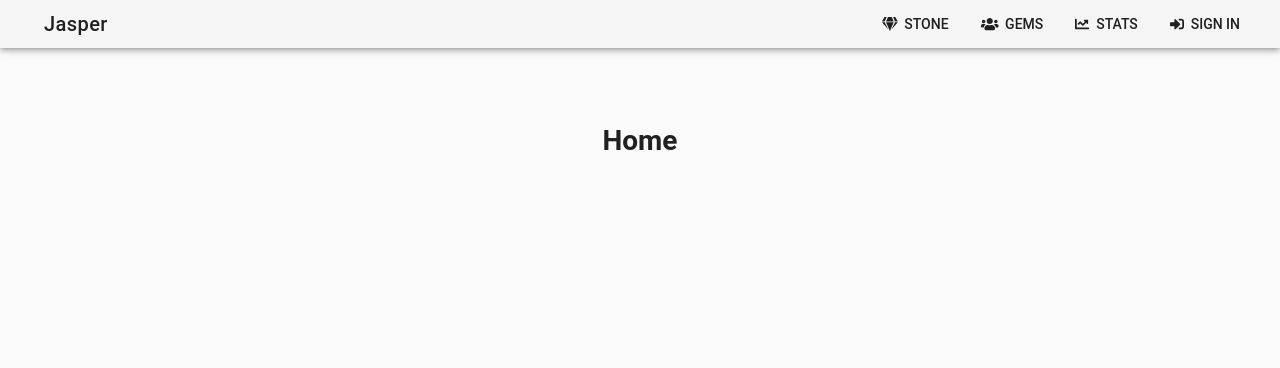
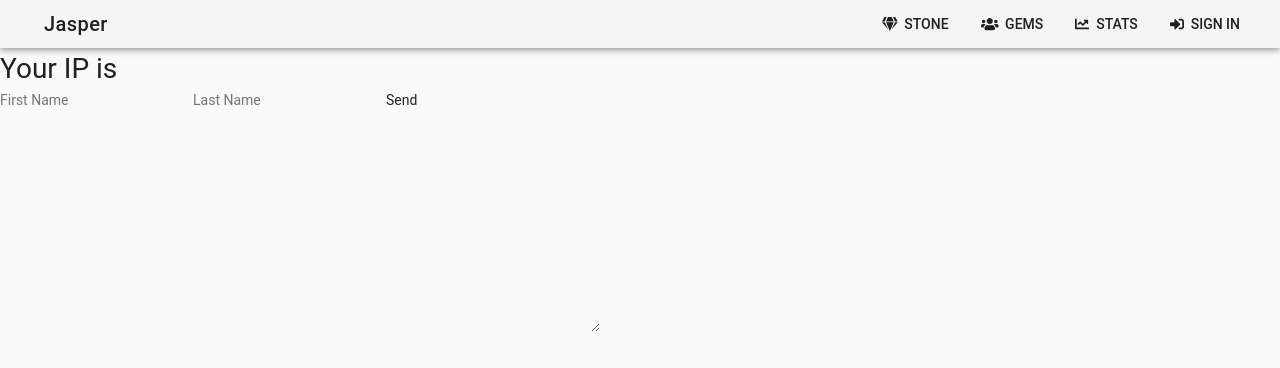
Before and after one commit to jgfoster/Jasper, a Vue app: page / in a window 1280 px wide. Shown: the top 368 px of the page. Built offline with nearby package versions, Linux system fonts and the light colour scheme; no server answers; the HTML template or start-up script is replaced by a standard one.

Commit message:
Use single quotes rather than double. Use relative URL path. Experiment with axios for AJAX stuff.

```diff
--- a/src/components/Gems.vue
+++ b/src/components/Gems.vue
@@ -103,22 +103,22 @@
      communicating to stone, or -1 if session is not using a hostagent .
  24. SmallInteger listening port if this session is a hostagent, or -1 .
         */
-          {text: 'ID', align: 'center', value: 'id', tip: "The session's sessionId (unique among current sessions)."},
-          {text: 'Serial', align: 'center', value: 'serial', tip: "The session's serial number (unique since the stone started)."},
+          {text: 'ID', align: 'center', value: 'id', tip: 'The session\'s sessionId (unique among current sessions).'},
+          {text: 'Serial', align: 'center', value: 'serial', tip: 'The session\'s serial number (unique since the stone started).'},
           {text: 'Description', align: 'center', value: 'descr', tip: ''},
-          {text: 'User', align: 'center', value: 'user', tip: "The UserProfile of the session; nil if the UserProfile is recently created and not visible from this session's transactional view or the session is in login or processing, or has logged out."},
-          {text: 'Host', align: 'center', value: 'host', tip: "The hostname of the machine running the Gem process. Specifically, the peer's hostname as seen by stone, for the gem to stone network connection used for login."},
+          {text: 'User', align: 'center', value: 'user', tip: 'The UserProfile of the session; nil if the UserProfile is recently created and not visible from this session\'s transactional view or the session is in login or processing, or has logged out.'},
+          {text: 'Host', align: 'center', value: 'host', tip: 'The hostname of the machine running the Gem process. Specifically, the peer\'s hostname as seen by stone, for the gem to stone network connection used for login.'},
           {text: 'Gem PID', align: 'center', value: 'pid', tip: 'The process ID of the Gem or topaz -l process.'},
           {text: 'GCI PID', align: 'center', value: 'gci', tip: ''},
-          {text: 'View Age', align: 'center', value: 'viewAge', tip: "Time since the session's most recent beginTransaction, commitTransaction, or abortTransaction."},
-          {text: 'Has Oldest CR', align: 'center', value: 'oldestCR', tip: "A Boolean whose value is true if the session is currently referencing the oldest commit record, and false if it is not."},
+          {text: 'View Age', align: 'center', value: 'viewAge', tip: 'Time since the session\'s most recent beginTransaction, commitTransaction, or abortTransaction.'},
+          {text: 'Has Oldest CR', align: 'center', value: 'oldestCR', tip: 'A Boolean whose value is true if the session is currently referencing the oldest commit record, and false if it is not.'},
           {text: 'Backlog', align: 'center', value: 'backlog', tip: ''},
-          {text: 'Primitive', align: 'center', value: 'prim', tip: "Primitive number in which the Gem is executing, or 0 if it is not executing in a long primitive."},
-          {text: 'State', align: 'center', value: 'state', tip: "The session state."},
-          {text: 'Transaction', align: 'center', value: 'trans', tip: "A SmallInteger whose value is -1 if the session is in transactionless mode, 0 if it is not in a transaction and 1 if it is in a transaction."},
+          {text: 'Primitive', align: 'center', value: 'prim', tip: 'Primitive number in which the Gem is executing, or 0 if it is not executing in a long primitive.'},
+          {text: 'State', align: 'center', value: 'state', tip: 'The session state.'},
+          {text: 'Transaction', align: 'center', value: 'trans', tip: 'A SmallInteger whose value is -1 if the session is in transactionless mode, 0 if it is not in a transaction and 1 if it is in a transaction.'},
           {text: 'Age', align: 'center', value: 'age', tip: ''},
           {text: 'Quiet Time', align: 'center', value: 'quiet', tip: ''},
-          {text: 'IP', align: 'center', value: 'id', tip: "A String containing the ip address of host running the GCI process. If the GCI application is remote, the peer address as seen by the gem of the GCI app to gem network connection. For a hostagent, this is the ip address of the remote host being serviced, otherwise if the GCI application is linked (using libgcilnk*.so or gcilnk*.dll) this is the peer's ip address as seen by stone, for the gem to stone network connection used for login."},
+          {text: 'IP', align: 'center', value: 'id', tip: 'A String containing the ip address of host running the GCI process. If the GCI application is remote, the peer address as seen by the gem of the GCI app to gem network connection. For a hostagent, this is the ip address of the remote host being serviced, otherwise if the GCI application is linked (using libgcilnk*.so or gcilnk*.dll) this is the peer\'s ip address as seen by stone, for the gem to stone network connection used for login.'},
           {text: 'Host Id', align: 'center', value: 'hostId', tip: ''},
           {text: 'Priority', align: 'center', value: 'priority', tip: ''},
           {text: 'Vote State', align: 'center', value: 'vote', tip: ''},
@@ -147,7 +147,7 @@
       fetchGemList () {
         if (!this.callInProgress) {
           this.callInProgress = true
-          axios({ method: 'GET', 'url': 'https://localhost:8888/gems' }).then(result => {
+          axios({ method: 'GET', 'url': 'gems' }).then(result => {
             this.gems = result.data
             this.slept = 0
             this.callInProgress = false
--- a/src/components/Home.vue
+++ b/src/components/Home.vue
@@ -1,13 +1,75 @@
 <template>
-  <v-container fluid>
-    <v-layout row wrap>
-      <v-flex xs12 class="text-xs-center" mt-5>
-        <h1>Home</h1>
-      </v-flex>
-    </v-layout>
-  </v-container>
+  <div class="hello">
+    <h1>Your IP is {{ ip }}</h1>
+    <input type="text" v-model="input.firstname" placeholder="First Name" />
+    <input type="text" v-model="input.lastname" placeholder="Last Name" />
+    <button v-on:click="sendData()">Send</button>
+    <br />
+    <br />
+    <textarea>{{ response }}</textarea>
+  </div>
 </template>
 
 <script>
-  export default {}
+  import axios from 'axios'
+
+  export default {
+    name: 'HelloWorld',
+    data () {
+      return {
+        ip: '',
+        input: {
+          firstname: '',
+          lastname: ''
+        },
+        response: ''
+      }
+    },
+    mounted () {
+      axios({ method: 'GET', 'url': 'https://httpbin.org/ip' }).then(result => {
+        this.ip = result.data.origin
+      }, error => {
+        console.error(error)
+      })
+    },
+    methods: {
+      sendData () {
+        axios({
+          method: 'POST',
+          'url': 'https://httpbin.org/post',
+          'data': this.input,
+          'headers': { 'content-type': 'application/json' } }).then(
+            result => {
+              this.response = result.data
+            }, error => {
+              console.error(error)
+            })
+      }
+    }
+  }
 </script>
+
+<style scoped>
+  h1, h2 {
+    font-weight: normal;
+  }
+
+  ul {
+    list-style-type: none;
+    padding: 0;
+  }
+
+  li {
+    display: inline-block;
+    margin: 0 10px;
+  }
+
+  a {
+    color: #42b983;
+  }
+
+  textarea {
+    width: 600px;
+    height: 200px;
+  }
+</style>
--- a/src/components/Stone.vue
+++ b/src/components/Stone.vue
@@ -56,7 +56,7 @@
       }
     },
     mounted () {
-      axios({ method: 'GET', 'url': 'https://localhost:8888/stone' }).then(result => {
+      axios({ method: 'GET', 'url': 'stone' }).then(result => {
         this.config = result.data.config
         this.history = result.data.history
         this.version = result.data.version
--- a/src/router/index.js
+++ b/src/router/index.js
@@ -4,6 +4,7 @@ import { store } from '../store'
 
 const routerOptions = [
   { path: '/', component: 'Home', meta: {'title': 'Home'} },
+  { path: '/index.html', component: 'Home', meta: {'title': 'Home'} },
   { path: '/gem', component: 'Gem', meta: {'title': 'Gem', requiresAuth: true} },
   { path: '/gems', component: 'Gems', meta: {'title': 'Gems'} },
   { path: '/landing', component: 'Landing', meta: {'title': 'Landing'} },
```
